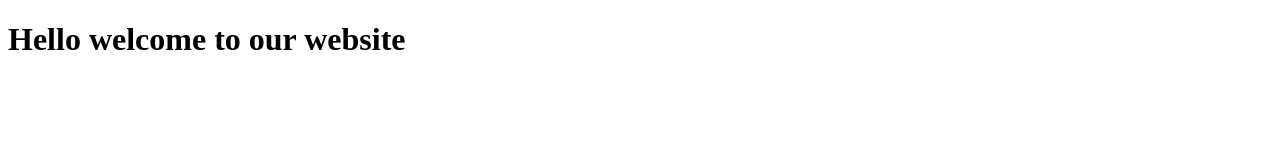
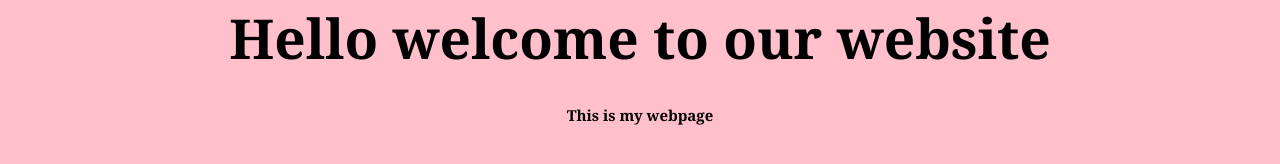
Before and after one commit to sagar-demo/local-demo, a plain HTML site: page localrepo/index.html in a window 1280 px wide. Drawn offline with Linux system fonts and the light colour scheme.

Commit message:
added a styles to web and edited html file

```diff
--- a/localrepo/index.html
+++ b/localrepo/index.html
@@ -4,8 +4,10 @@
     <meta charset="UTF-8">
     <meta name="viewport" content="width=device-width, initial-scale=1.0">
     <title>First Web page</title>
+    <link rel="stylesheet" href="style.css">
 </head>
 <body>
     <h1>Hello welcome to our website</h1>
+    <h3>This is my webpage</h3>
 </body>
 </html>
--- /dev/null
+++ b/localrepo/style.css
@@ -0,0 +1,19 @@
+body{
+    background-color: pink;
+}
+*{
+    margin: 0;
+}
+h1{
+    color: black;
+    font-family: Georgia, 'Times New Roman', Times, serif;
+    font-size: 55px;
+    text-align: center;
+    margin-bottom: 30px;
+}
+h3{
+    color: black;
+    font-family: Georgia, 'Times New Roman', Times, serif;
+    font-size: 15px;
+    text-align: center;
+}
```
